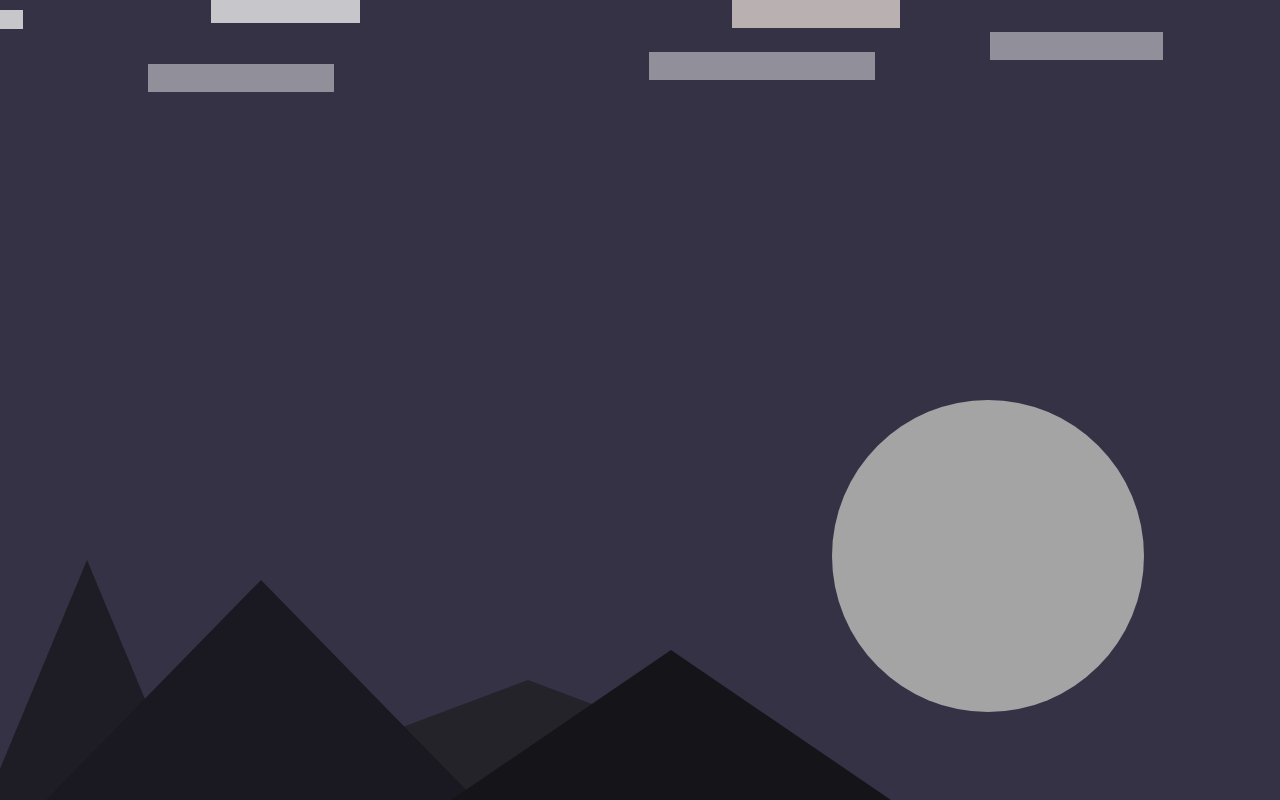
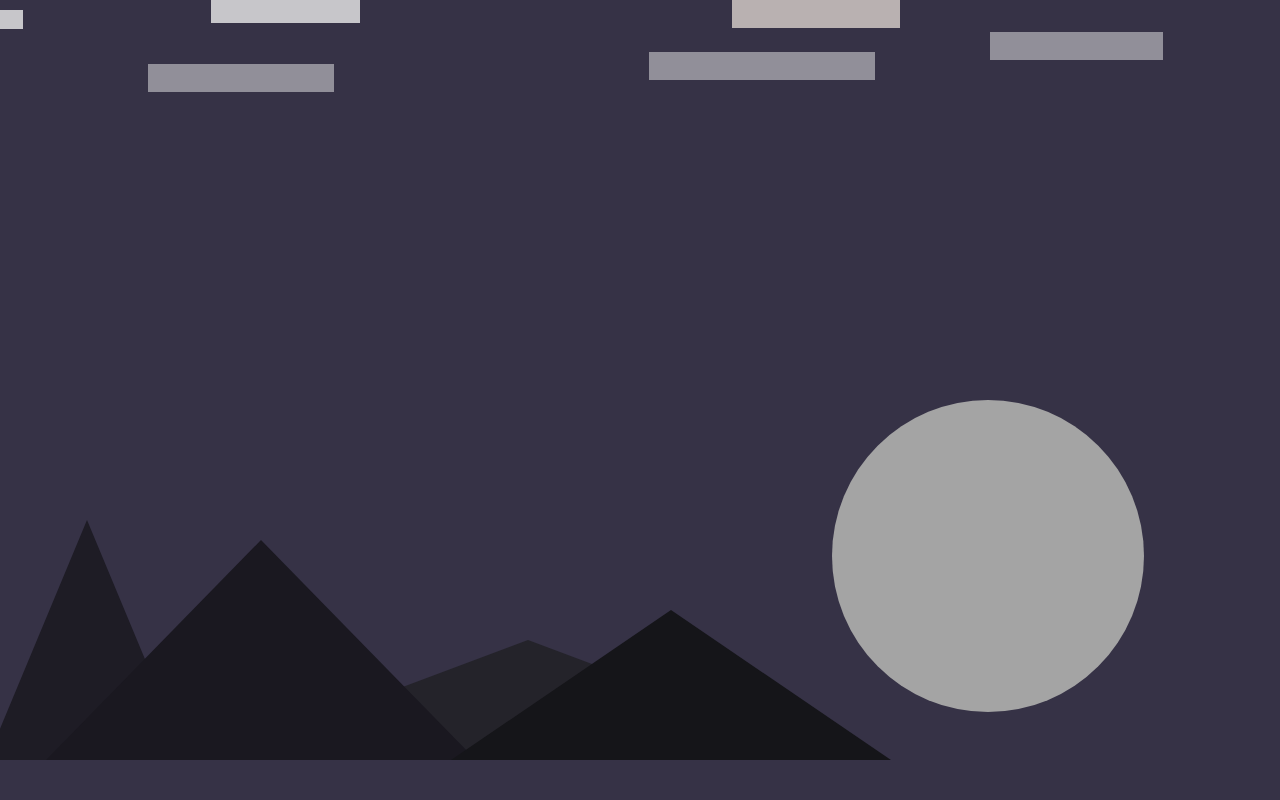
Before and after one commit to rishabh709/hils, a plain HTML site: page index.html in a window 1280 px wide. Drawn offline with Linux system fonts and the light colour scheme.

Commit message:
Add files via upload

```diff
--- a/style.css
+++ b/style.css
@@ -22,7 +22,6 @@ marquee{
 
 #flow{
     animation: flow 6s infinite linear;
-    /* animation: name duration timing-function delay iteration-count direction fill-mode; */
 }
 
 @keyframes flow {
@@ -41,7 +40,6 @@ marquee{
 
 
 .sun{
-    /* width: 350px; */
     height: calc(15vh + 15vw) ;
     aspect-ratio: 1/1;
     border-radius: 50%;
@@ -50,7 +48,6 @@ marquee{
     margin-top: 50vh;
     margin-left: 65vw;
     position: fixed;
-    /* position: absolute; */
 }
 
 .land{
@@ -186,6 +183,7 @@ marquee{
 
 .mount{
     align-self: flex-end;
+    margin-bottom: 5vh;
     width: 0;
     height: 0;
 
@@ -250,11 +248,9 @@ marquee{
 @keyframes revolve1 {
     0%{
         transform: translate(calc(100vw - 100%), 450px);
-        /* transform: translate(calc(100%-), 450px); */
     }
     100%{
         transform: translate(-100vw, -370px);
-        /* transform: translate(-1000px, -370px); */
     }
 
 
```
